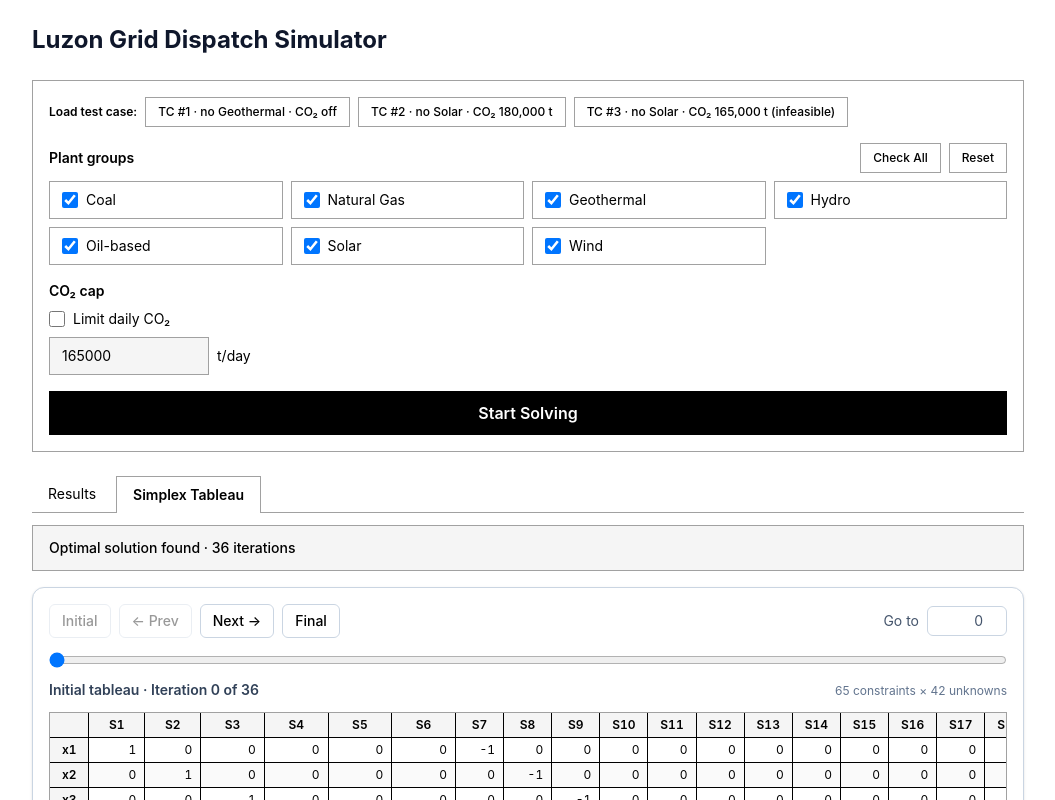
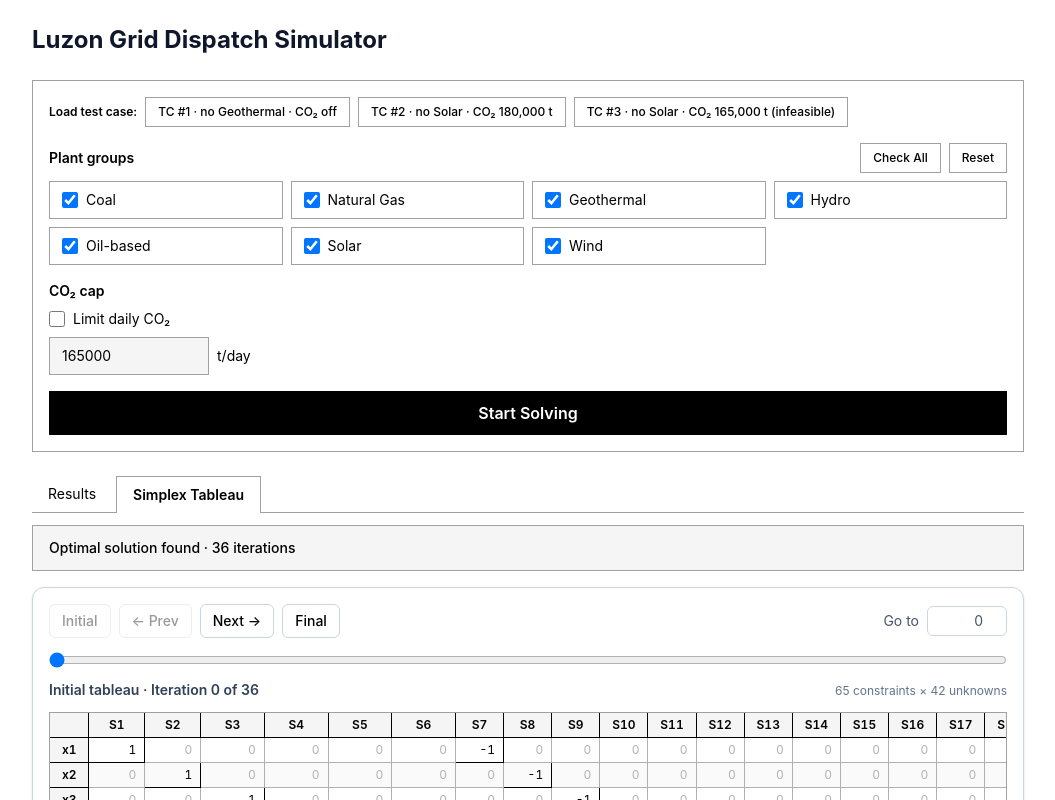
Before and after one commit to yondel3610/DOSPrado_CMSC150Project, a React (Vite) app: page / in a window 1280 px wide. Both pictures are taken after a click on the button "Start Solving". Shown: the top 800 px of the page, without its empty margins (112-1167 px from the left). Built offline with nearby package versions, Linux system fonts and the light colour scheme.

Commit message:
Added highlights to non-zero values inside the tableau, grayed out the zeroes

```diff
--- a/src/components/TableauView.tsx
+++ b/src/components/TableauView.tsx
@@ -37,12 +37,16 @@ export function TableauView({ tableau, columnLabels, rowLabels, highlight }: Tab
                 </th>
                 {row.map((value, j) => {
                     const highlighted = highlight !== undefined && highlight.row === i && highlight.col === j;
+                    const text = formatCell(value);
+                    const isZero = text === "0" && !highlighted
+                    // 0 gets grayed outt to highlight other values
+                    // sir binabasa mo ba talaga commits ko
                     return (
                     <td
                         key={j}
-                        className={`border-b border-r px-2 py-1 text-right ${highlighted ? "bg-amber-200 font-semibold" : ""}`}
+                        className={`border-b border-r px-2 py-1 text-right ${highlighted ? "bg-amber-200 font-semibold" : ""} ${isZero ? "cell-zero" : ""}`}
                     >
-                        {formatCell(value)}
+                        {text}
                     </td>
                     );
                 })}
--- a/src/index.css
+++ b/src/index.css
@@ -1,2 +1,7 @@
 /* tailwind css for the project */
 @import "tailwindcss";
+
+/* zero entries in the tableau are dimmed so the non-zero values stand out  */
+.cell-zero {
+    color: #b0b0b0;
+}
```
